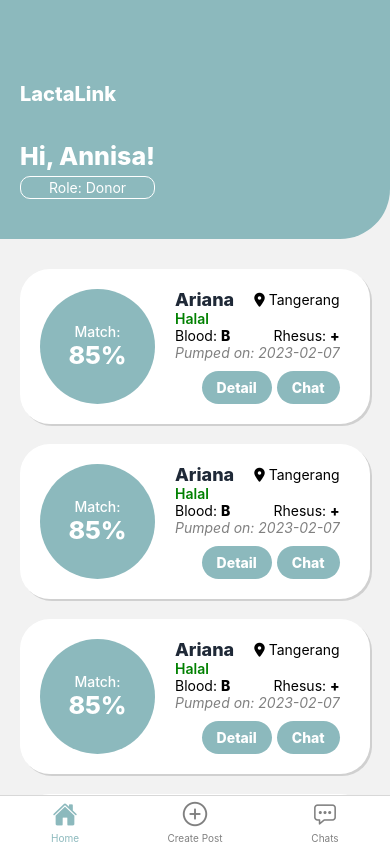
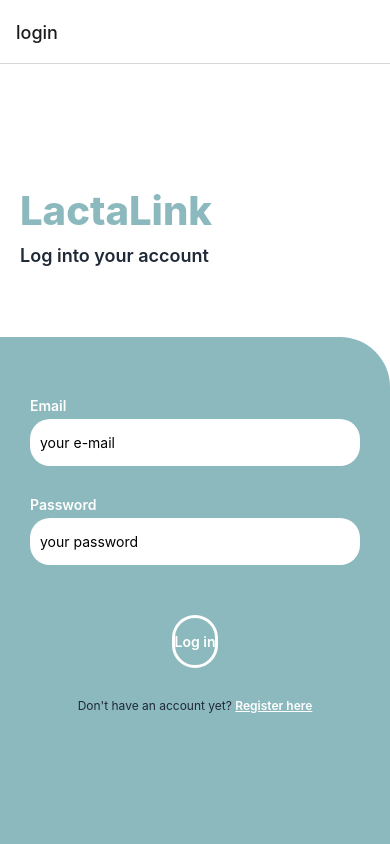
Before and after one commit to MargeryOlethea/Lactalink, a React Native app in the folder client/: screen /Home in a window 390 px wide. Built offline with nearby package versions, Linux system fonts and the light colour scheme; no server answers.

Commit message:
setting up stack holder

```diff
--- a/client/App.tsx
+++ b/client/App.tsx
@@ -9,19 +9,15 @@ import DetailRegisterScreen from "./screens/DetailRegisterScreen";
 import HomeScreen from "./screens/HomeScreen";
 import RootNavigation from "./navigations/RootNavigation";
 import { NavigationContainer } from "@react-navigation/native";
+import { LoginProvider } from "./contexts/LoginContext";
+import StacksHolder from "./navigations/StacksHolder";
 
 export default function App() {
   return (
     <>
-      <NavigationContainer>
-        <RootNavigation />
-
-        {/* DONE */}
-        {/* <IdRegisterScreen /> */}
-        {/* <RegisterScreen /> */}
-        {/* <LoginScreen /> */}
-        {/* <DetailRegisterScreen /> */}
-      </NavigationContainer>
+      <LoginProvider>
+        <StacksHolder />
+      </LoginProvider>
     </>
   );
 }
--- /dev/null
+++ b/client/contexts/LoginContext.tsx
@@ -0,0 +1,22 @@
+import React from "react";
+import { createContext, useState } from "react";
+import { LoginContextType } from "../types/all.types";
+
+export const LoginContext = createContext<LoginContextType | null>(null);
+
+export const LoginProvider: React.FC<{ children: React.ReactNode }> = ({
+  children,
+}) => {
+  const [isLoggedIn, setIsLoggedIn] = useState<boolean>(false);
+
+  const contextValue: LoginContextType = {
+    isLoggedIn: isLoggedIn,
+    setIsLoggedIn: setIsLoggedIn,
+  };
+
+  return (
+    <LoginContext.Provider value={contextValue}>
+      {children}
+    </LoginContext.Provider>
+  );
+};
--- a/client/navigations/StacksHolder.tsx
+++ b/client/navigations/StacksHolder.tsx
@@ -0,0 +1,44 @@
+import React from "react";
+import { NavigationContainer } from "@react-navigation/native";
+import { createNativeStackNavigator } from "@react-navigation/native-stack";
+import { useContext } from "react";
+import { LoginContext } from "../contexts/LoginContext";
+import RootNavigation from "./RootNavigation";
+import LoginScreen from "../screens/LoginScreen";
+import IdRegisterScreen from "../screens/IdRegisterScreen";
+import RegisterScreen from "../screens/RegisterScreen";
+import DetailRegisterScreen from "../screens/DetailRegisterScreen";
+
+const Stack = createNativeStackNavigator();
+
+const StacksHolder = () => {
+  const { isLoggedIn } = useContext(LoginContext);
+  return (
+    <>
+      <NavigationContainer>
+        <Stack.Navigator>
+          {isLoggedIn ? (
+            <>
+              <Stack.Screen
+                name="authenticatedScreen"
+                component={RootNavigation}
+              />
+            </>
+          ) : (
+            <>
+              <Stack.Screen name="login" component={LoginScreen} />
+              <Stack.Screen name="registerId" component={IdRegisterScreen} />
+              <Stack.Screen name="register" component={RegisterScreen} />
+              <Stack.Screen
+                name="detailRegister"
+                component={DetailRegisterScreen}
+              />
+            </>
+          )}
+        </Stack.Navigator>
+      </NavigationContainer>
+    </>
+  );
+};
+
+export default StacksHolder;
```
Also changed, not shown: client/contexts/LoginContext.ts (deleted, +0 -13 lines), client/types/all.types.ts (+7 -0 lines).
